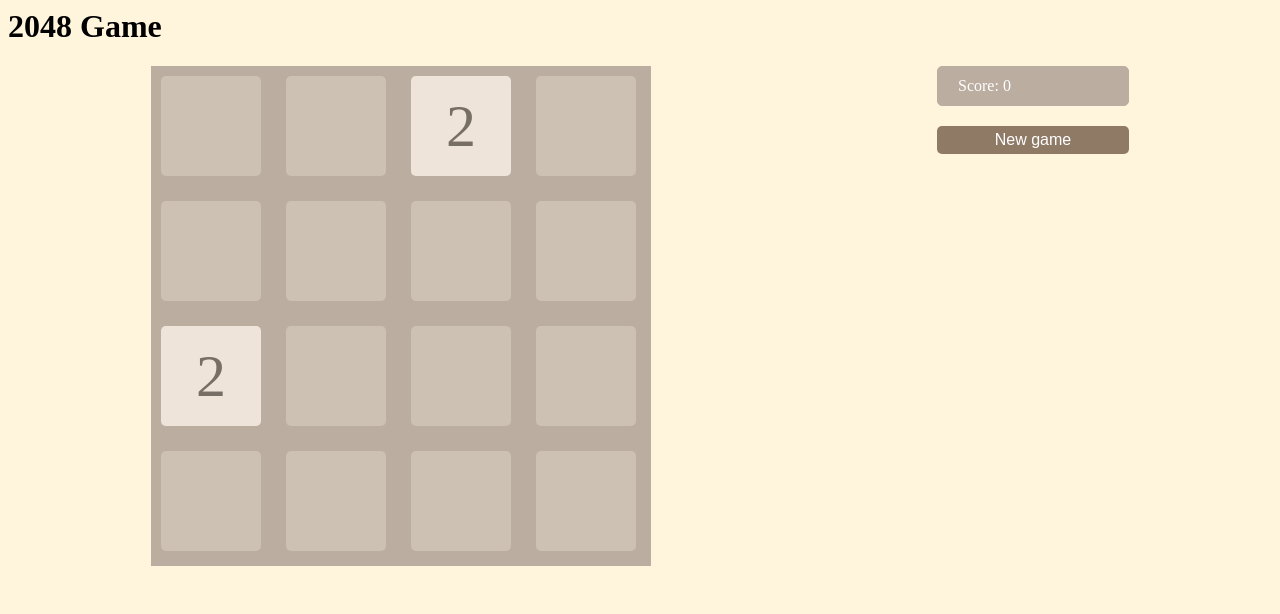
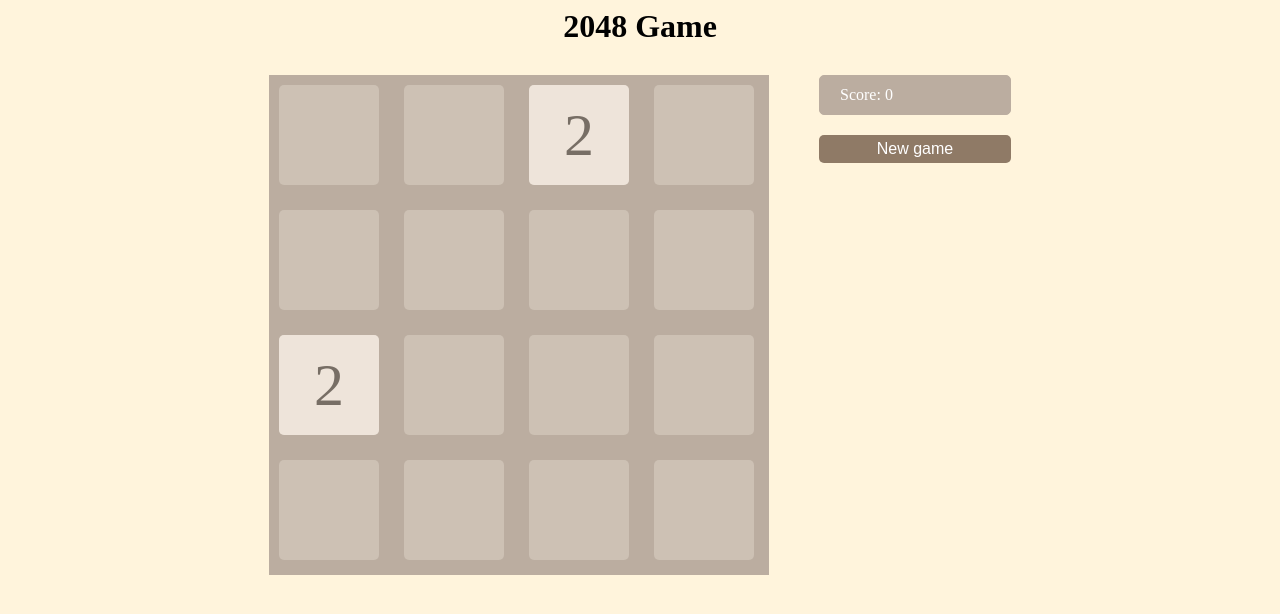
Before and after one commit to pokorson/2048, a website built with Parcel: page index.html in a window 1280 px wide. Built offline with nearby package versions, Linux system fonts and the light colour scheme.

Commit message:
improve styles

```diff
--- a/index.html
+++ b/index.html
@@ -5,7 +5,7 @@
     </head>
 
     <body>
-        <h1>2048 Game</h1>
+        <h1 id="game-title">2048 Game</h1>
         <div id="root">
             <div id="game-board">
                 <div id="tile-placeholders"></div>
--- a/styles.scss
+++ b/styles.scss
@@ -8,7 +8,15 @@ $game-board-radius: 5px;
 
 #root {
   display: flex;
-  justify-content: space-around;
+  justify-content: center;
+  flex-wrap: wrap;
+}
+
+#game-title {
+  width: 400px;
+  text-align: center;
+  margin: auto;
+  margin-bottom: 30px;
 }
 
 #game-board {
@@ -21,6 +29,11 @@ $game-board-radius: 5px;
   flex-wrap: wrap;
   justify-content: space-around;
   align-items: center;
+  margin-bottom: 20px;
+}
+
+#game-controls {
+  margin-left: 50px;
 }
 
 #start-new-game {
```
